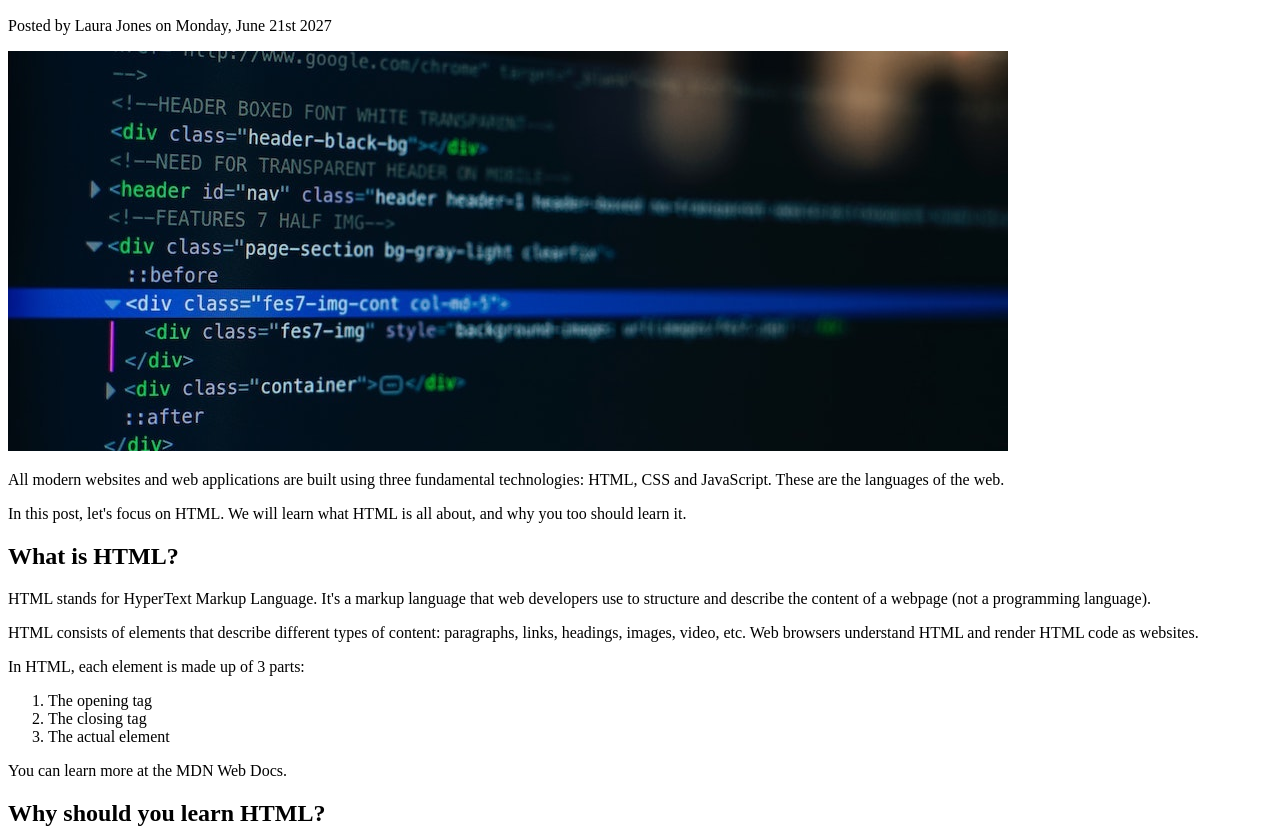
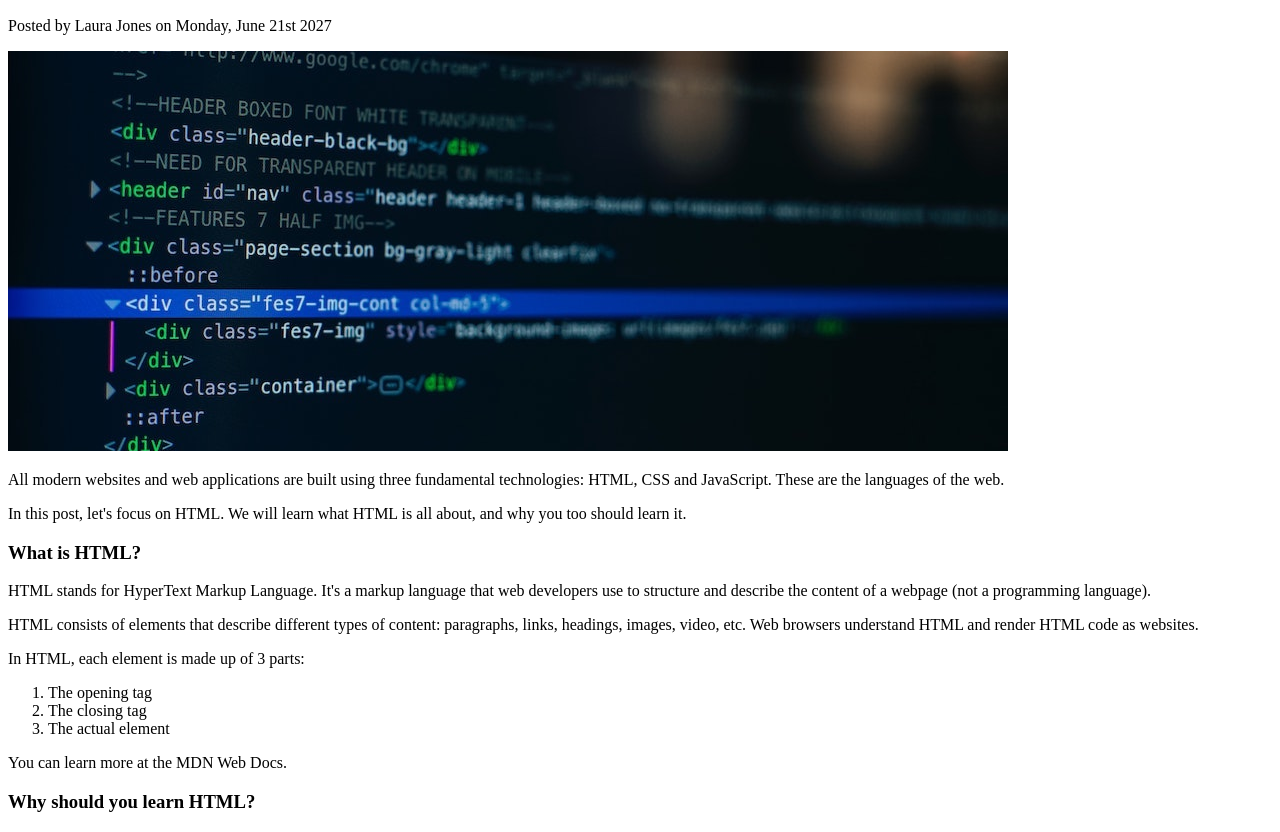
Before and after one commit to diegolohan14/-ter, a plain HTML site: page index.html in a window 1280 px wide. Shown: the part 110-942 px from the top of the page. Drawn offline with Linux system fonts and the light colour scheme.

Commit message:
Ajuste de h2 para h3

```diff
--- a/index.html
+++ b/index.html
@@ -12,7 +12,7 @@
     <img src="post-img.jpg" alt="Post image">
     <p>All modern websites and web applications are built using three fundamental technologies: HTML, CSS and JavaScript. These are the languages of the web.</p>
     <p>In this post, let's focus on HTML. We will learn what HTML is all about, and why you too should learn it.</p>
-    <h2>What is HTML?</h2>
+    <h3>What is HTML?</h3>
     <p>HTML stands for HyperText Markup Language. It's a markup language that web developers use to structure and describe the content of a webpage (not a programming language).</p>
     <p>HTML consists of elements that describe different types of content: paragraphs, links, headings, images, video, etc. Web browsers understand HTML and render HTML code as websites.</p>
     <p>In HTML, each element is made up of 3 parts:</p>
@@ -22,7 +22,7 @@
       <li>The actual element</li>
     </ol>
     <p>You can learn more at the MDN Web Docs.</p>
-    <h2>Why should you learn HTML?</h2>
+    <h3>Why should you learn HTML?</h3>
     <p>There are countless reasons for learning the fundamental language of the web. Here are 5 of them:</p>
     <ul>
       <li>To be able to use the fundamental web dev language</li>
```
